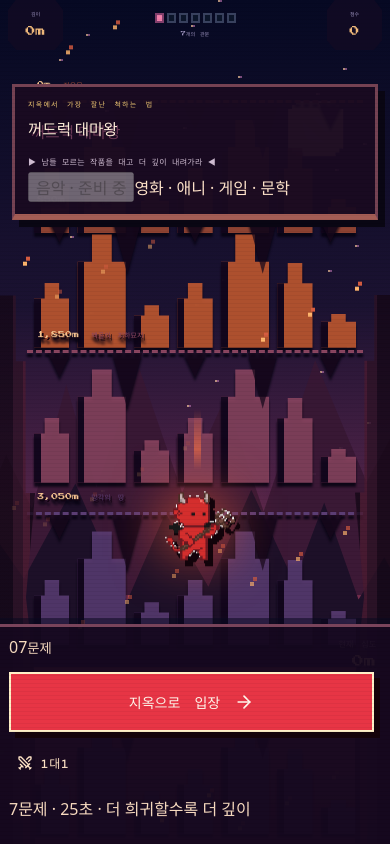
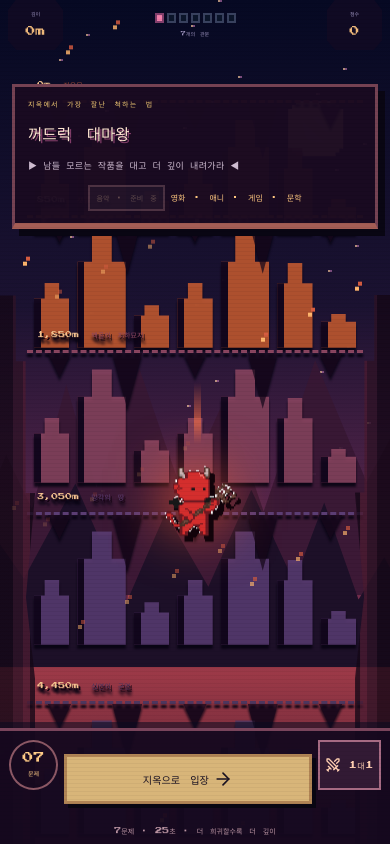
Before and after one commit to eggseed1/dotdotdot, a React (Vite) app: page / in a window 390 px wide. Built offline with nearby package versions, Linux system fonts and the light colour scheme.

Commit message:
Fit shared cinematic homepage into one mobile and desktop viewport with integrated start dock

```diff
--- a/src/styles.css
+++ b/src/styles.css
@@ -486,3 +486,45 @@ button:focus-visible,input:focus-visible{outline:3px solid #ffbc55;outline-offse
 }
 @media(max-height:600px){.krillion-game-screen .infernal-game-scene .cinematic-stage-top{top:11%!important;max-height:34dvh!important}.infernal-devil{top:65%;width:98px;height:98px}.infernal-depth-meter{display:none}}
 @media(prefers-reduced-motion:reduce){.infernal-devil,.infernal-sparks i,.infernal-devil-trail{animation:none}.infernal-world{transition:none}}
+
+
+/* Shared full-viewport start / play stage: no disconnected landing page. */
+.app-shell.is-integrated-home{height:100dvh;min-height:520px;overflow:hidden;background:#090719}
+.is-integrated-home .site-header{position:absolute;top:0;left:50%;transform:translateX(-50%);z-index:150;width:calc(100% - 30px);height:58px;max-width:1250px;background:transparent;border:0;box-shadow:none}
+.is-integrated-home .site-footer{display:none}
+.integrated-home-main{width:100%!important;max-width:none!important;min-height:0!important;height:100dvh!important;margin:0!important;padding:0!important;flex:1;overflow:hidden}
+.integrated-home,.integrated-home .cinematic-play-stage,.integrated-home .hellscape{width:100%!important;height:100dvh!important;min-height:520px!important;margin:0!important;max-width:none!important}
+.integrated-home .cinematic-play-stage{overflow:hidden}
+.integrated-home .hellscape{border:0!important;border-radius:0!important;box-shadow:none!important}
+.integrated-home .home-stage-title{top:clamp(90px,16dvh,165px)!important;left:50%!important;transform:translateX(-50%)!important;width:min(730px,calc(100% - 46px))!important;padding:clamp(18px,3vh,36px)!important;text-align:center;z-index:80!important;background:#170c22eb!important;border:3px solid #854b69!important;box-shadow:9px 9px 0 #090511!important}
+.integrated-home .home-stage-title h1{font:clamp(23px,3.4vw,47px)/1.6 var(--pixel)!important;word-break:keep-all;color:#ffe7d2!important;letter-spacing:.025em;text-shadow:4px 4px #813d68!important;margin:12px 0!important}
+.integrated-home .home-stage-title .cinematic-stage-count{font-size:clamp(8px,1vw,11px);color:#edb96e}
+.integrated-home .home-stage-title p{font-size:clamp(9px,1vw,12px);line-height:1.8;word-break:keep-all}
+.home-category-choice{margin:14px auto 0;display:flex;gap:12px;justify-content:center;align-items:center;flex-wrap:wrap;font:10px/1.7 var(--pixel);color:#ffc880}
+.home-category-choice button{opacity:.3;cursor:not-allowed;border:2px solid #ba8c8d;background:#312638;color:#ffdbb0;padding:8px 12px;font:9px var(--pixel)}
+.integrated-home .home-start-dock{bottom:0!important;left:0!important;right:0!important;width:100%!important;z-index:100!important;padding:13px 18px max(17px,env(safe-area-inset-bottom))!important;background:linear-gradient(180deg,#100b20e8,#0c0816fa)!important;border-top:3px solid #81546f!important}
+.home-start-actions{width:min(790px,100%);margin:0 auto;display:flex;align-items:stretch;justify-content:center;gap:12px}
+.home-start-dial{width:66px;height:62px;flex-shrink:0;display:flex;flex-direction:column;align-items:center;justify-content:center;border:3px solid #8c5865;border-radius:50%;font:16px var(--pixel);color:#ffcc87}
+.home-start-dial small{font:7px var(--pixel);margin-top:6px}
+.home-start-actions .pixel-landing-start{flex:1;min-width:0;max-width:510px;height:62px!important;display:flex;align-items:center;justify-content:center;gap:12px;border:3px solid #b08455;background:#d8b579;color:#1a1222;font:clamp(10px,1.2vw,14px)/1.5 var(--pixel);box-shadow:4px 4px #080612;padding:9px 16px}
+.home-start-actions .pixel-landing-duel{height:62px;display:flex;align-items:center;justify-content:center;gap:8px;border:2px solid #a66b83;padding:10px 13px;background:#321a34;color:#ffcfb2;font:9px var(--pixel)}
+.home-start-footnote{text-align:center;margin:8px auto 0;color:#bb95a3;font:8px/1.4 var(--pixel)}
+.is-integrated-home .infernal-depth-meter{bottom:150px;top:auto}
+@media(max-width:700px){
+ .is-integrated-home .site-header{height:48px}
+ .is-integrated-home .header-mini,.is-integrated-home .header-divider{display:none}
+ .integrated-home .home-stage-title{top:clamp(70px,13dvh,110px)!important;width:calc(100% - 24px)!important;padding:17px 12px!important;max-height:40dvh!important}
+ .integrated-home .home-stage-title h1{font-size:clamp(17px,5.2vw,29px)!important;line-height:1.5!important;text-shadow:2px 2px #813d68!important}
+ .integrated-home .home-stage-title p{font-size:9px!important}
+ .home-category-choice{font-size:8px;gap:6px;margin-top:8px}
+ .home-category-choice button{padding:6px;font-size:7px}
+ .home-start-actions{gap:6px}
+ .home-start-dial{height:50px;width:49px;font-size:11px;border-width:2px}
+ .home-start-dial small{font-size:6px}
+ .home-start-actions .pixel-landing-start{height:50px!important;font-size:clamp(8px,2.6vw,12px);padding:5px 7px;gap:4px}
+ .home-start-actions .pixel-landing-duel{height:50px;font-size:8px;padding:5px}
+ .home-start-footnote{font-size:7px}
+ .integrated-home .infernal-devil{top:59%;width:clamp(75px,20vh,140px);height:clamp(75px,20vh,140px)}
+ .is-integrated-home .infernal-depth-meter{display:none}
+}
+@media(max-height:650px){.integrated-home .home-stage-title{top:65px!important;padding:9px 15px!important}.integrated-home .home-stage-title h1{margin:3px 0!important}.home-category-choice{margin-top:3px}.integrated-home .infernal-devil{top:64%;width:90px;height:90px}.home-start-footnote{display:none}}
```
